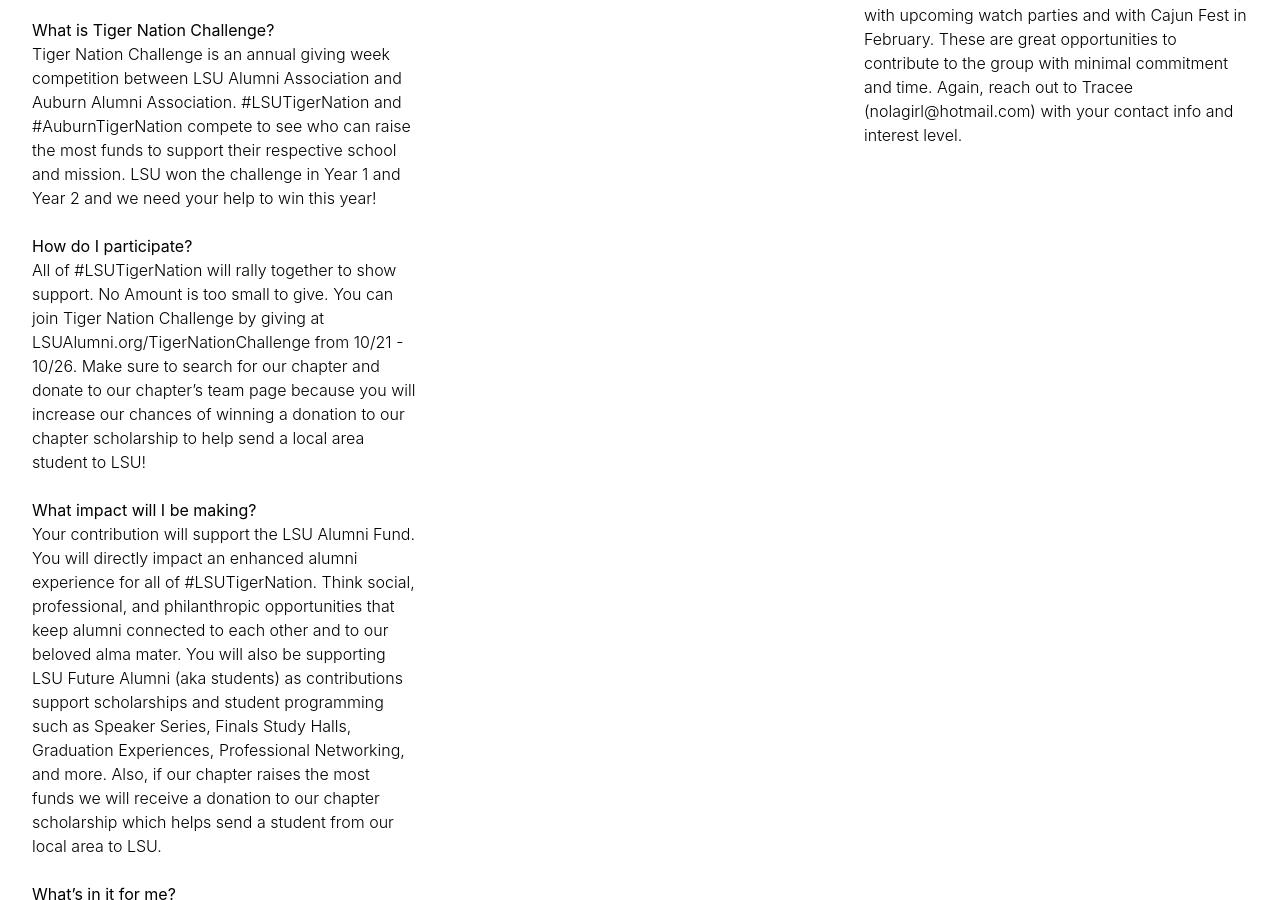
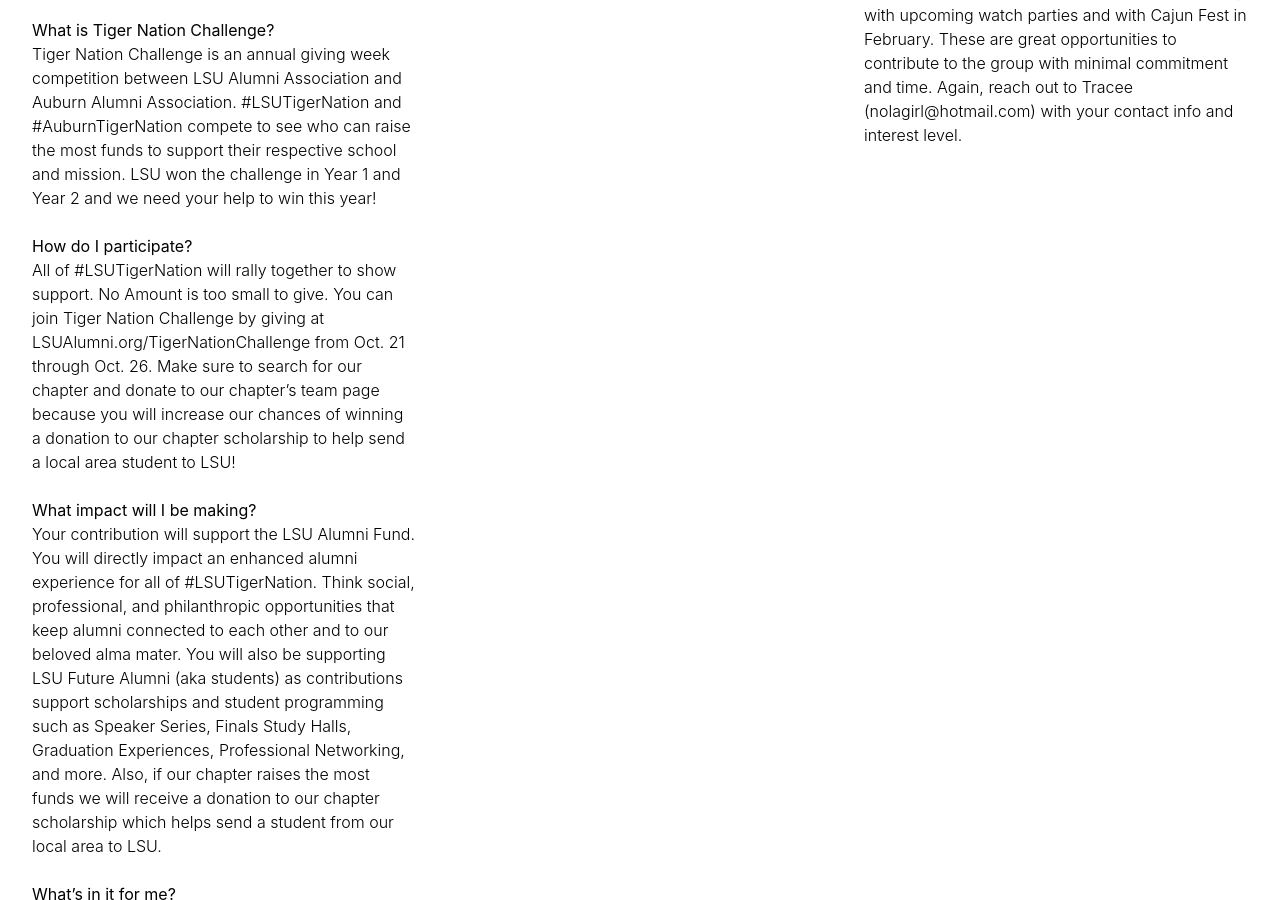
Before and after one commit to lsu-phoenix-alumni/lsu-phoenix-alumni.github.io, a Jekyll site: the page built from index.html, in a window 1280 px wide and 900 px high, scrolled down 1386 px. Built offline with Jekyll 4.4.1, drawn with Linux system fonts in a browser that asks for light colours.

Commit message:
Updated Tiger Nation Challenge Starts October 21

```diff
--- a/_announcements/tiger-nation-challenge-starts-october-21.markdown
+++ b/_announcements/tiger-nation-challenge-starts-october-21.markdown
@@ -15,7 +15,7 @@
 Tiger Nation Challenge is an annual giving week competition between LSU Alumni Association and Auburn Alumni Association. #LSUTigerNation and #AuburnTigerNation compete to see who can raise the most funds to support their respective school and mission. LSU won the challenge in Year 1 and Year 2 and we need your help to win this year!
 <br>
 **How do I participate?**
-All of #LSUTigerNation will rally together to show support. No Amount is too small to give. You can join Tiger Nation Challenge by giving at LSUAlumni.org/TigerNationChallenge from 10/21 - 10/26. Make sure to search for our chapter and donate to our chapter's team page because you will increase our chances of winning a donation to our chapter scholarship to help send a local area student to LSU!
+All of #LSUTigerNation will rally together to show support. No Amount is too small to give. You can join Tiger Nation Challenge by giving at LSUAlumni.org/TigerNationChallenge from Oct. 21 through Oct. 26. Make sure to search for our chapter and donate to our chapter's team page because you will increase our chances of winning a donation to our chapter scholarship to help send a local area student to LSU!
 <br>
 **What impact will I be making?**
 Your contribution will support the LSU Alumni Fund. You will directly impact an enhanced alumni experience for all of #LSUTigerNation. Think social, professional, and philanthropic opportunities that keep alumni connected to each other and to our beloved alma mater. You will also be supporting LSU Future Alumni (aka students) as contributions support scholarships and student programming such as Speaker Series, Finals Study Halls, Graduation Experiences, Professional Networking, and more. Also, if our chapter raises the most funds we will receive a donation to our chapter scholarship which helps send a student from our local area to LSU.
```
